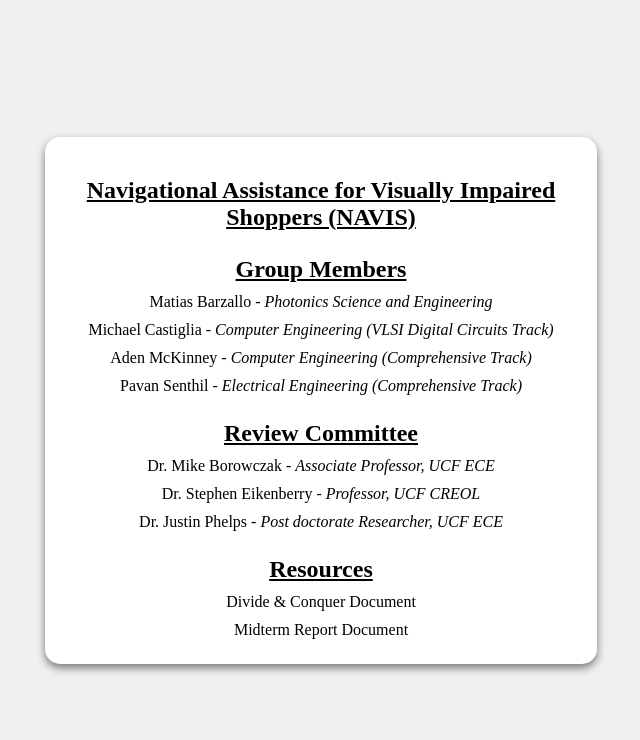
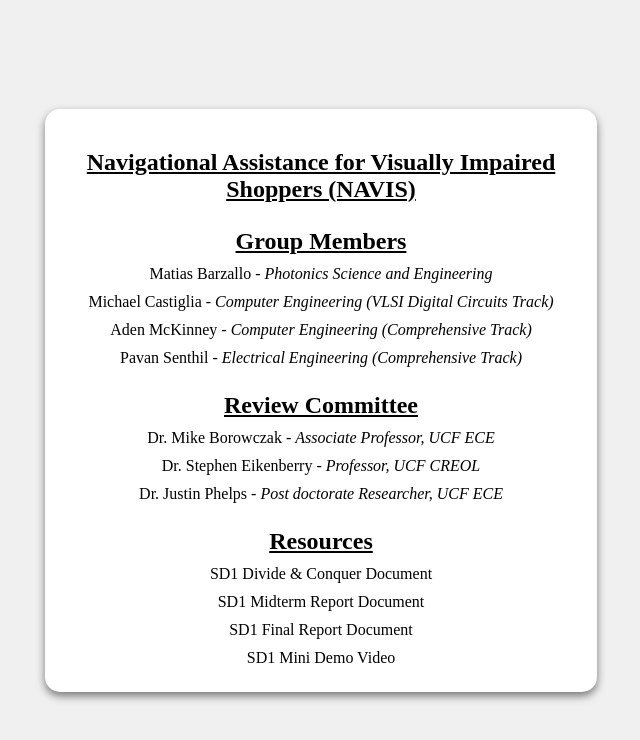
Before and after one commit to mcastiglia/seniordesignsite, a plain HTML site: page index.html in a window 1280 px wide. Shown: the whole page, without its empty margins (319-959 px from the left). Drawn offline with Linux system fonts and the light colour scheme.

Commit message:
Final Report and SD1 Demo Video

```diff
--- a/index.html
+++ b/index.html
@@ -19,8 +19,10 @@
         <p>Dr. Stephen Eikenberry - <i>Professor, UCF CREOL</i></p>
         <p>Dr. Justin Phelps - <i>Post doctorate Researcher, UCF ECE</i></p>
         <h2>Resources</h2>
-        <p><a href="dcdocument.pdf">Divide & Conquer Document</a>
-        <p><a href="midtermdoc.pdf">Midterm Report Document</a>
+        <p><a href="dcdocument.pdf">SD1 Divide & Conquer Document</a>
+        <p><a href="midtermdoc.pdf">SD1 Midterm Report Document</a>
+        <p><a href="finalreport.pdf">SD1 Final Report Document</a>
+        <p><a href="https://youtu.be/SlnMSQhPJgg">SD1 Mini Demo Video</a>
     </div>
 </body>
 </html>
```
Also changed, not shown: 1 other file.
